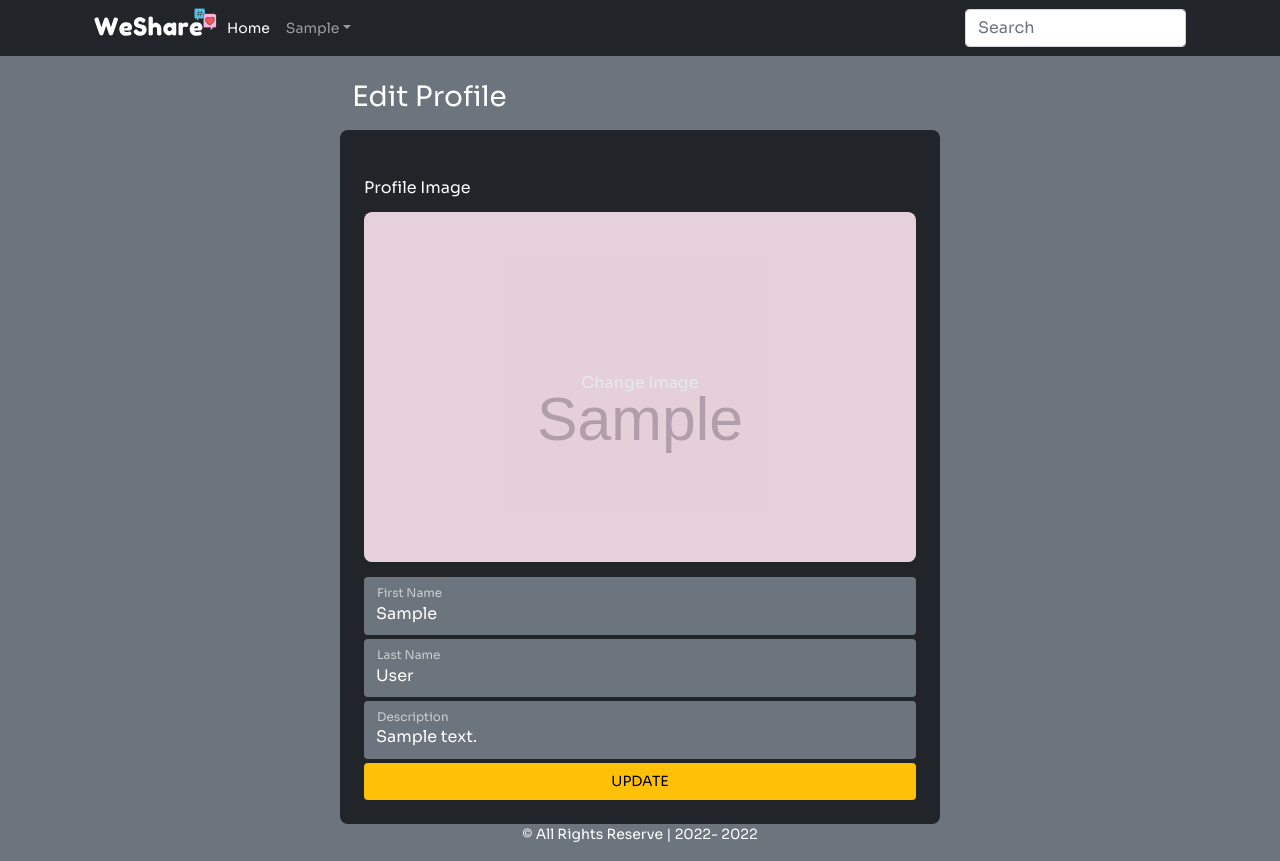
After one commit to LebasoraJohnJefferson/WeShare, a Django app: page /profile-info/edit in a window 1280 px wide. The commit adds this page. Run offline with Django 4.2, Linux system fonts and the light colour scheme; a user stored in the database is signed in; tables that the repository leaves empty hold one stand-in row (values such as "Sample post"); grey boxes marked "Sample" are stand-in pictures; parts of the project's set-up code (start-up, migrations or seed data) failed here and were passed over; some libraries are stand-ins or nearby versions.

Commit message:
feat(Profile Update) adding functionality to update profile

```diff
--- a/templates/includes/header.html
+++ b/templates/includes/header.html
@@ -23,7 +23,7 @@
           <a class="nav-link dropdown-toggle" href="#" id="dropdown07" data-bs-toggle="dropdown" aria-expanded="false">{{request.user | title}}</a>
           <ul class="dropdown-menu dropdown-menu-dark dropdown-menu-macos mx-0 border-0 shadow" aria-labelledby="dropdown">
             <li><a class="dropdown-item text-light" href="{% url 'profile' request.user%}"><small>Profile</small></a></li>
-            <li><a class="dropdown-item text-light " href="#"><small>Another action</small></a></li>
+            <li><a class="dropdown-item text-light " href="#"><small>About Us</small></a></li>
             <li><a class="dropdown-item text-light" href="{% url 'Logout'%}"><small class='text-warning'>Log out</small></a></li>
           </ul>
         </li>
--- a/visitorHome/models.py
+++ b/visitorHome/models.py
@@ -39,5 +39,9 @@ class Profile(models.Model):
     def __str__(self):
         if (self.first_name and self.last_name):
             return self.first_name+ " " + self.last_name
+        elif (self.last_name):
+            return self.last_name
+        elif (self.first_name):
+            return self.first_name
         else:
             return self.user_profile.username
--- /dev/null
+++ b/visitorHome/templates/visitorHome/edit-profile.html
@@ -0,0 +1,83 @@
+{% extends 'index.html' %}
+
+{% block title%}WeShare | Edit-Profile{% endblock %}
+
+{% block content %}
+
+<div
+  class="editpostpage_container col-md-8 mx-auto pt-4"
+>
+
+  <h3 class="mb-3">Edit Profile</h3>
+  <form
+    class="row p-4 w-md-100 bg-dark"
+    method="POST"
+    action=""
+    enctype="multipart/form-data"
+  >
+    {% csrf_token %}
+
+    <div class="image_container mt-4 p-0">
+      <h6>Profile Image</h6>
+
+      <div class="wrapper">
+        <div class="image_wrapper w-100 p-0 w-md-100 m-auto">
+          <img
+            class="w-100"
+            id="display_image"
+            {% if profile.user_image %}
+            src="/media/{{profile.user_image}}"
+            {% else %}
+            src="/media/assets/alternative-profile.png"
+            {% endif %}
+          />
+          <div class="">
+            <input
+              type="file"
+              name="user_image"
+              accept="image/*"
+              id="id_post_image"
+              onchange="loadFile(event)"
+            />
+            <div id="uploadFileOpenEdit" class="w-100">
+              <div style="text-align: center;">
+                <i class="fal fa-camera fa-5x" id="post_camera"></i>
+              <h6>Change Image</h6>
+              </div>
+            </div>
+          </div>
+        </div>
+      </div>
+      <div class="w-100 p-0">
+        <div class="form-floating pb-1">
+            <input type="text" class="form-control bg-secondary w-100 rounded text-white border-0 b-1" id="floatingInput" name='first_name' placeholder="Jhonny Sin"
+            {% if profile.first_name %}
+            value="{{profile.first_name}}"
+            {% else %}
+            value=""
+            {% endif %}
+            >
+            <label for="floatingInput">First Name</label>
+        </div>
+        <div class="form-floating pb-1">
+            <input type="text" class="form-control bg-secondary w-100 rounded text-white border-0" id="floatingInput" name='last_name' placeholder="name@example.com"
+            {% if profile.last_name %}
+            value="{{profile.last_name}}"
+            {% else %}
+            value=""
+            {% endif %} >
+            <label for="floatingInput">Last Name</label>
+        </div>
+        <div class="form-floating pb-1">
+            <textarea type="text" name="self_description" class="form-control bg-secondary w-100 rounded text-white border-0 b-1" id="floatingInput" placeholder="name@example.com">{{profile.self_description}}</textarea>
+            <label for="floatingInput">Description</label>
+        </div>
+      </div>
+    </div>
+
+
+    <button class="bg-warning rounded p-2 border-0" type="submit">UPDATE</button>
+  </form>
+</div>
+
+{% endblock %}
--- a/visitorHome/urls.py
+++ b/visitorHome/urls.py
@@ -8,10 +8,11 @@ urlpatterns = [
     path('signup', views.signup , name="Signup"),
 
     path('profile/<str:get_username>', views.profile , name="profile"),
+    path('profile-info/edit', views.editProfile , name="edit-profile"),
 
     path('post', views.post , name="post"),
     path("post/delete/<str:post_pk>", views.deletePost , name="delete"),
-    path("post/edit/<str:post_pk>/", views.editPage , name="edit"),
     path("post/like/<str:post_pk>/", views.likePage , name="likes"),
     path("post/comment/<str:post_pk>/", views.commentPage , name="comment"),
+    path("post/edit/<str:post_pk>/", views.editPage , name="edit"),
 ]
--- a/visitorHome/views.py
+++ b/visitorHome/views.py
@@ -6,7 +6,7 @@ from django.contrib.auth.forms import UserCreationForm
 from django.contrib.auth.models import User
 from django.db.models import Q
 from . models import Post, Comment,Profile
-from .forms import PostImageFrom
+from .forms import PostImageFrom, ProfileForm
 # from PIL import Image
 # Create your views here.
 
@@ -125,13 +125,13 @@ def editPage(request,post_pk):
             update_post = PostImageFrom(request.POST,request.FILES,instance=current_post)
             if update_post.is_valid():
                 update_post.save()
-                return redirect('visitor-home')
+                return redirect(f'/profile/{request.user}')
             else:
                 messages.warning(request,"Request Denied!!")
         else:
             messages.warning(request,"Request Denied!!")
 
-    return render(request,'visitorHome/edit-page.html',{
+    return render(request,'visitorHome/edit-post.html',{
         'post':current_post,
         'post_pk': post_pk
     })
@@ -199,3 +199,17 @@ def profile(request,get_username):
         'comments':comments,
         'number_posts':number_posts
 })
+
+@login_required(login_url='Login')
+def editProfile(request):
+    profile = Profile.objects.get(user_profile=request.user)
+    if request.method == 'POST':
+        update_profile = ProfileForm(request.POST,request.FILES,instance=profile)
+        if update_profile.is_valid():
+            update_profile.save()
+            return redirect(f'/profile/{request.user}')
+        else:
+            messages.warning(request,"Request Denied!!")
+    return render(request,'visitorHome/edit-profile.html',{
+        'profile':profile
+    })
```
Also changed, not shown: visitorHome/forms.py (+6 -1 lines), visitorHome/templates/visitorHome/includes/feeds.html (+6 -2 lines), visitorHome/templates/visitorHome/profile.html (+9 -7 lines), media/assets/alternative-profile.png (added), visitorHome/templates/visitorHome/edit-post.html (renamed from visitorHome/templates/visitorHome/edit-page.html).
